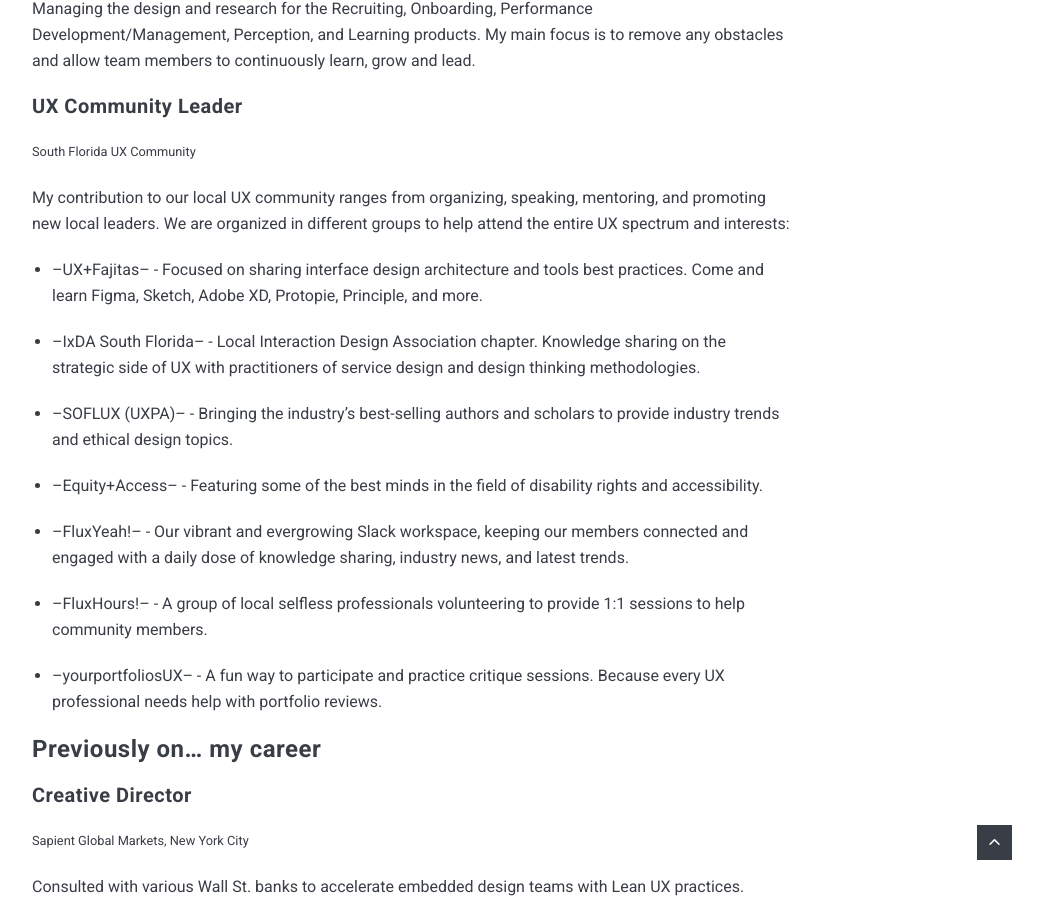
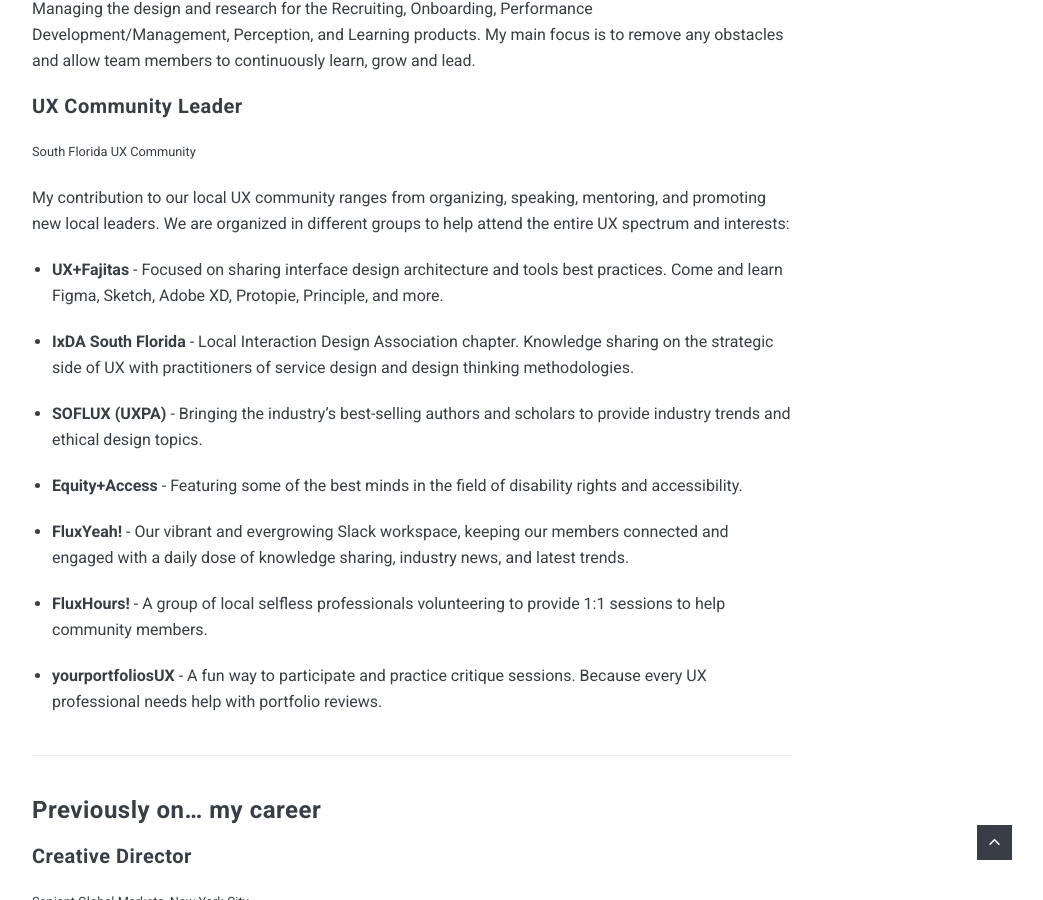
Before and after one commit to mpaiva/blog, a Jekyll site: the page built from _pages/about.md, in a window 1280 px wide and 900 px high, scrolled down 1561 px. Shown: the whole window, without its empty margins (228-1271 px from the left). Built offline with Jekyll 4.4.1, drawn with Linux system fonts in a browser that asks for light colours; nearby versions of some CDN libraries.

Commit message:
bold fixes

```diff
--- a/_pages/about.md
+++ b/_pages/about.md
@@ -27,20 +27,21 @@
 
 My contribution to our local UX community ranges from organizing, speaking, mentoring, and promoting new local leaders. We are organized in different groups to help attend the entire UX spectrum and interests:
 
-- --UX+Fajitas-- - Focused on sharing interface design architecture and tools best practices. Come and learn Figma, Sketch, Adobe XD, Protopie, Principle, and more.
+- **UX+Fajitas** - Focused on sharing interface design architecture and tools best practices. Come and learn Figma, Sketch, Adobe XD, Protopie, Principle, and more.
 
-- --IxDA South Florida-- - Local Interaction Design Association chapter. Knowledge sharing on the strategic side of UX with practitioners of service design and design thinking methodologies.
+- **IxDA South Florida** - Local Interaction Design Association chapter. Knowledge sharing on the strategic side of UX with practitioners of service design and design thinking methodologies.
 
-- --SOFLUX (UXPA)-- - Bringing the industry's best-selling authors and scholars to provide industry trends and ethical design topics.
+- **SOFLUX (UXPA)** - Bringing the industry's best-selling authors and scholars to provide industry trends and ethical design topics.
 
-- --Equity+Access-- - Featuring some of the best minds in the field of disability rights and accessibility.
+- **Equity+Access** - Featuring some of the best minds in the field of disability rights and accessibility.
 
-- --FluxYeah!-- - Our vibrant and evergrowing Slack workspace, keeping our members connected and engaged with a daily dose of knowledge sharing, industry news, and latest trends.
+- **FluxYeah!** - Our vibrant and evergrowing Slack workspace, keeping our members connected and engaged with a daily dose of knowledge sharing, industry news, and latest trends.
 
-- --FluxHours!-- - A group of local selfless professionals volunteering to provide 1:1 sessions to help community members.
+- **FluxHours!** - A group of local selfless professionals volunteering to provide 1:1 sessions to help community members.
 
-- --yourportfoliosUX-- - A fun way to participate and practice critique sessions. Because every UX professional needs help with portfolio reviews.
+- **yourportfoliosUX** - A fun way to participate and practice critique sessions. Because every UX professional needs help with portfolio reviews.
 
+***
 
 ### Previously on... my career
 
```
